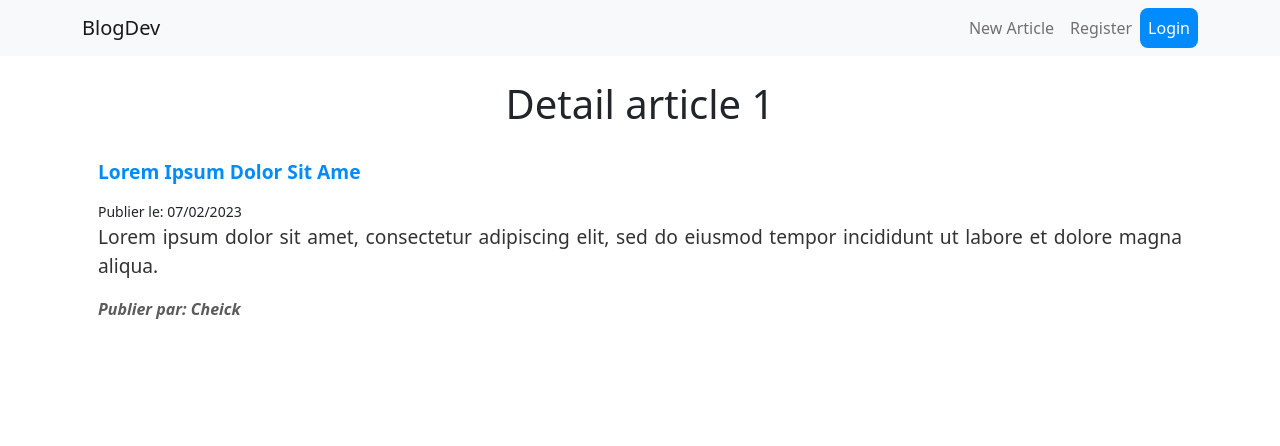
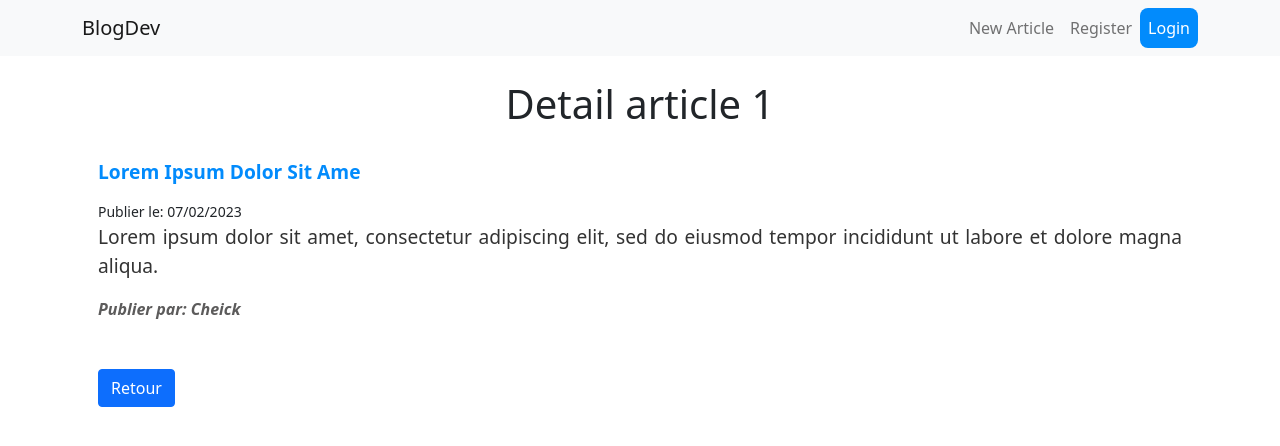
Before and after one commit to willl-8523/ReactCourse_by_Bproo, a React (Create React App) app: page /blogs/1 in a window 1280 px wide. Shown: the top 446 px of the page. Built offline with nearby package versions, Linux system fonts and the light colour scheme; data requests are answered from the project's data file.

Commit message:
Add back button in blogDetail.js

```diff
--- a/src/BlogDetail.js
+++ b/src/BlogDetail.js
@@ -1,4 +1,4 @@
-import { useParams } from "react-router-dom";
+import { Link, useParams } from "react-router-dom";
 import useFetch from "./useFetch";
 
 const BlogDetail = () => {
@@ -10,19 +10,24 @@ const BlogDetail = () => {
 
         {error && (
           <div style={{ color: 'red' }}>
-            <h2>{ error }</h2>
+            <h2>{error}</h2>
           </div>
         )}
 
         {isLoading && <div> Chargement en cours ... </div>}
 
         {blog && (
-            <div className="blog">
-                <h2 className="blog-titre">{ blog.title }</h2>
-                <small className="blog-publication-date">{ `Publier le: ${ blog.date }` }</small>
-                <p className="blog-body">{ blog.body }</p>
-                <p className="blog-author">{ `Publier par: ${ blog.author }` }</p>
-            </div>
+          <div className="blog">
+            <h2 className="blog-titre">{blog.title}</h2>
+            <small className="blog-publication-date">{`Publier le: ${blog.date}`}</small>
+            <p className="blog-body">{blog.body}</p>
+            <p className="mb-5 blog-author">{`Publier par: ${blog.author}`}</p>
+            <button
+              className="btn btn-primary"
+            >
+            <Link to={'/'} className='text-white text-decoration-none'> Retour </Link>
+            </button>
+          </div>
         )}
       </div>
     );
```
